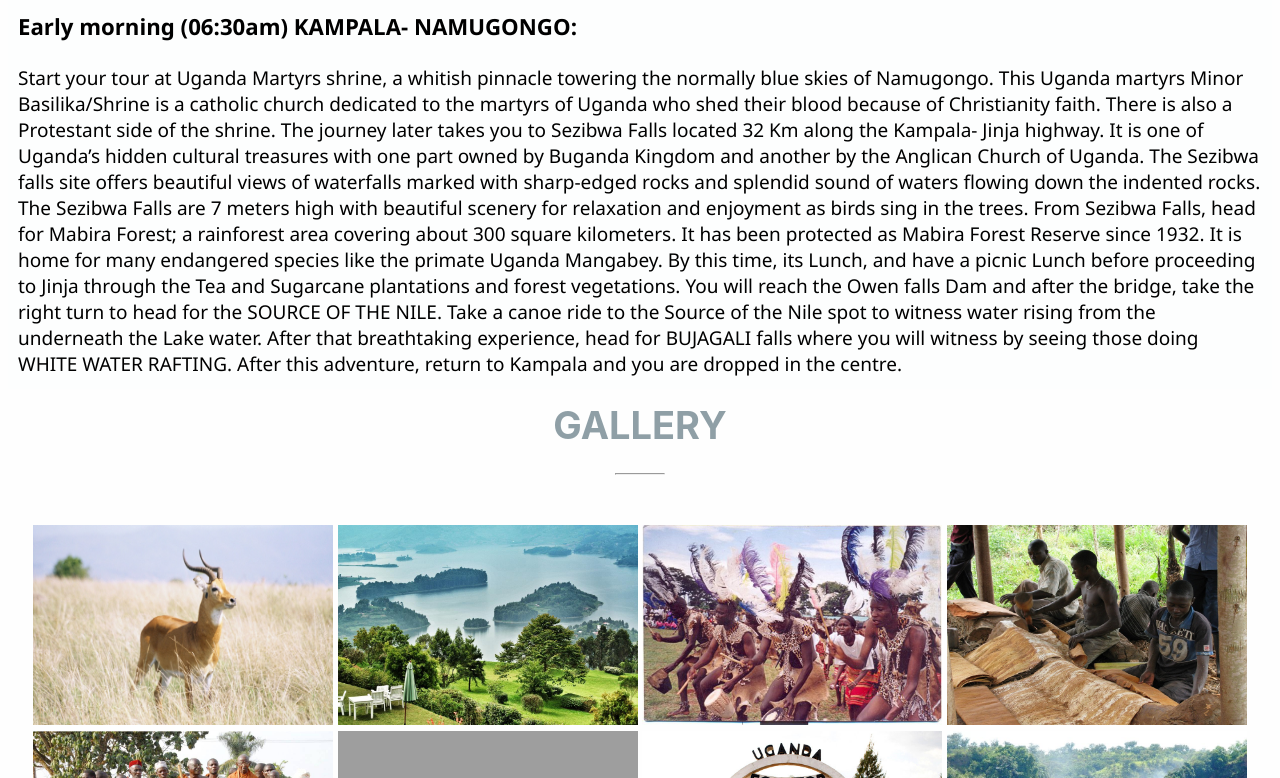
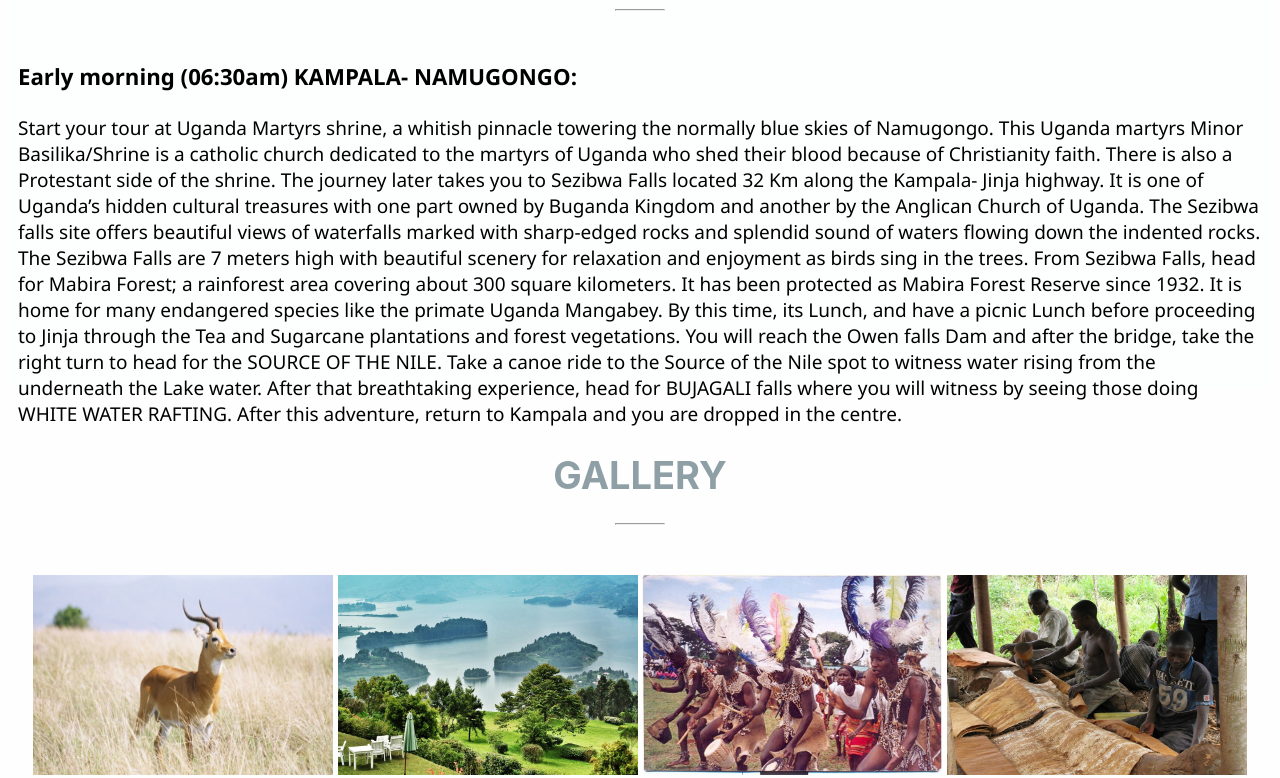
Before and after one commit to Mvule/Mvule.github.io, a plain HTML site: page index.html in a window 1280 px wide. Shown: the part 421-1199 px from the top of the page. Drawn offline with Linux system fonts and the light colour scheme; grey boxes are pictures that could not be loaded.

Commit message:
Update style.css

```diff
--- a/style.css
+++ b/style.css
@@ -25,7 +25,7 @@ body,html{height:100% ;
 
       }
 
-    #content{padding-top: 150px;
+    #content{padding-top: 200px;
     margin: 10px;
     }
     #header-img{margin-right: 700px;
```
